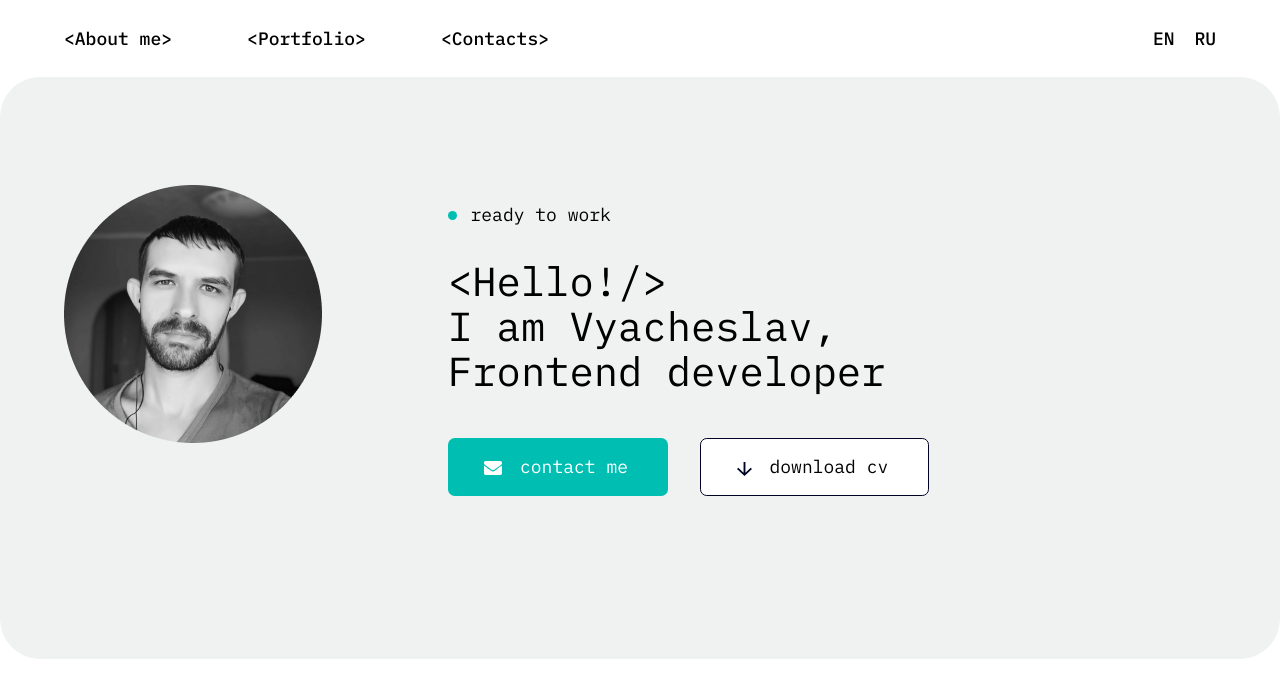
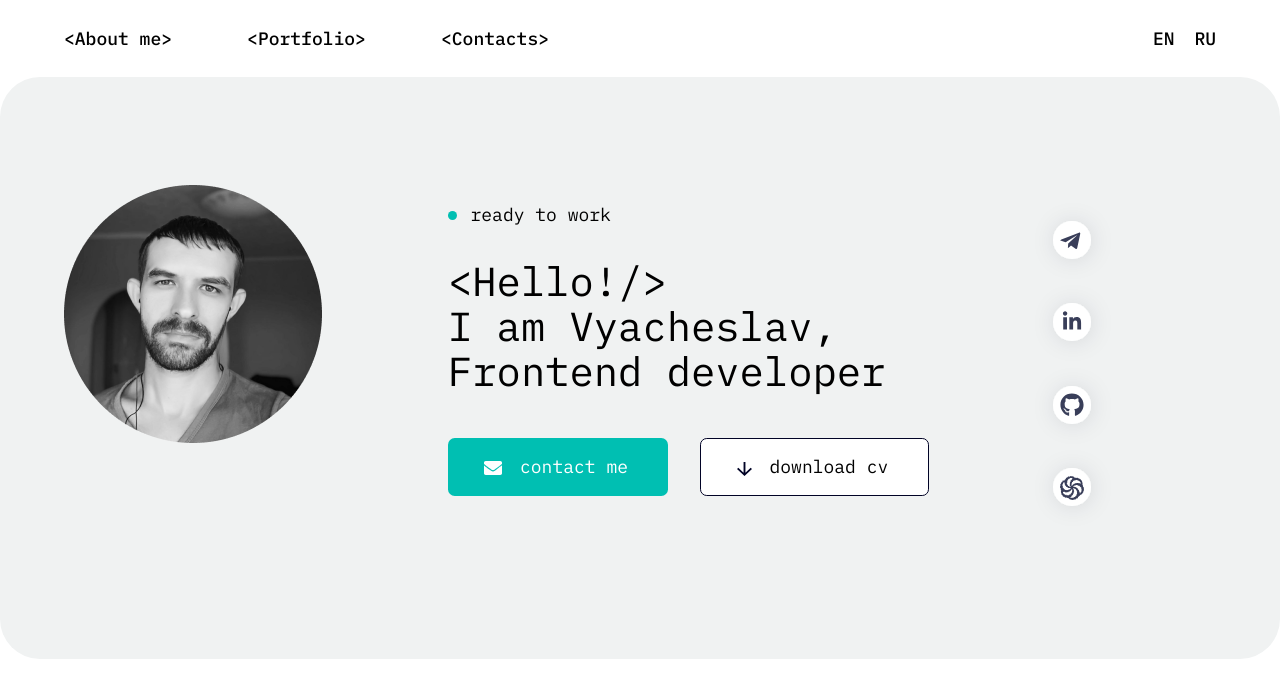
Before and after one commit to Tsvetkoffff/cv, a React (Vite) app: page / in a window 1280 px wide. Shown: the top 698 px of the page. Built offline with nearby package versions, Linux system fonts and the light colour scheme.

Commit message:
feat: add block with social links

```diff
--- a/src/components/GreetingSection.jsx
+++ b/src/components/GreetingSection.jsx
@@ -1,25 +1,33 @@
 import React from 'react'
 import Photo from '../assets/photo.png'
-import {ReactComponent as EnvelopLogo} from '../assets/icons/envelope.svg'
-import {ReactComponent as ArrowDownLogo} from '../assets/icons/arrow-down.svg'
+import {ReactComponent as EnvelopIcon} from '../assets/icons/envelope.svg'
+import {ReactComponent as ArrowDownIcon} from '../assets/icons/arrow-down.svg'
+import {ReactComponent as TelegramIcon} from '../assets/icons/telegram.svg'
+import {ReactComponent as LinkedinIcon} from '../assets/icons/linkedin.svg'
+import {ReactComponent as GithubIcon} from '../assets/icons/github.svg'
+import {ReactComponent as CodewarsIcon} from '../assets/icons/codewars.svg'
 
 const GreetingSection = () => {
   const socials = [
-    {name: 'telegram', link: 'https://t.me/tsvetkoffff', icon: 'telegramIcon'},
     {
-      name: 'linkedin',
-      link: 'https://www.linkedin.com/in/slava-tsvetkof-769b96252/',
-      icon: 'linkedinIcon',
+      name: 'Telegram',
+      link: 'https://t.me/tsvetkoffff',
+      icon: <TelegramIcon />,
     },
     {
-      name: 'github',
-      link: 'https://github.com/Tsvetkoffff',
-      icon: 'githubIcon',
+      name: 'Linkedin',
+      link: 'https://www.linkedin.com/in/slava-tsvetkof-769b96252/',
+      icon: <LinkedinIcon />,
     },
     {
-      name: 'codewars',
+      name: 'Github',
+      link: 'https://github.com/Tsvetkoffff',
+      icon: <GithubIcon />,
+    },
+    {
+      name: 'Codewars',
       link: 'https://www.codewars.com/users/rsschool_ced8d958720098e8',
-      icon: 'codewarsIcon',
+      icon: <CodewarsIcon />,
     },
   ]
 
@@ -38,27 +46,22 @@ const GreetingSection = () => {
           </h1>
           <div className='flex justify-between'>
             <button className='bg-primary hover:bg-primaryDark text-white py-[16px] pl-[72px] pr-[40px] rounded-md relative transition-all'>
-              <EnvelopLogo className='absolute top-5 left-8' />
+              <EnvelopIcon className='absolute top-5 left-8' />
               contact me
             </button>
             <button className='bg-white hover:border-primaryDark hover:text-primaryDark py-[16px] pl-[69px] pr-[40px] ml-7 border rounded-md border-black relative transition-all'>
-              <ArrowDownLogo className='absolute top-5 left-8' />
+              <ArrowDownIcon className='absolute top-5 left-8' />
               download cv
             </button>
           </div>
         </div>
-        {/* <ul className='fixed right-[13%] top-[200px]'>
+        <ul className='fixed right-[13%] top-[200px]'>
           {socials.map(social => (
-            <li>
-              <a
-                href={social.link}
-                className={`before:content-${social.icon} before:rounded-full`}
-              >
-                <span>{social.name}</span>
-              </a>
+            <li key={social.name}>
+              <a href={social.link}>{social.icon}</a>
             </li>
           ))}
-        </ul> */}
+        </ul>
       </div>
     </section>
   )
```
